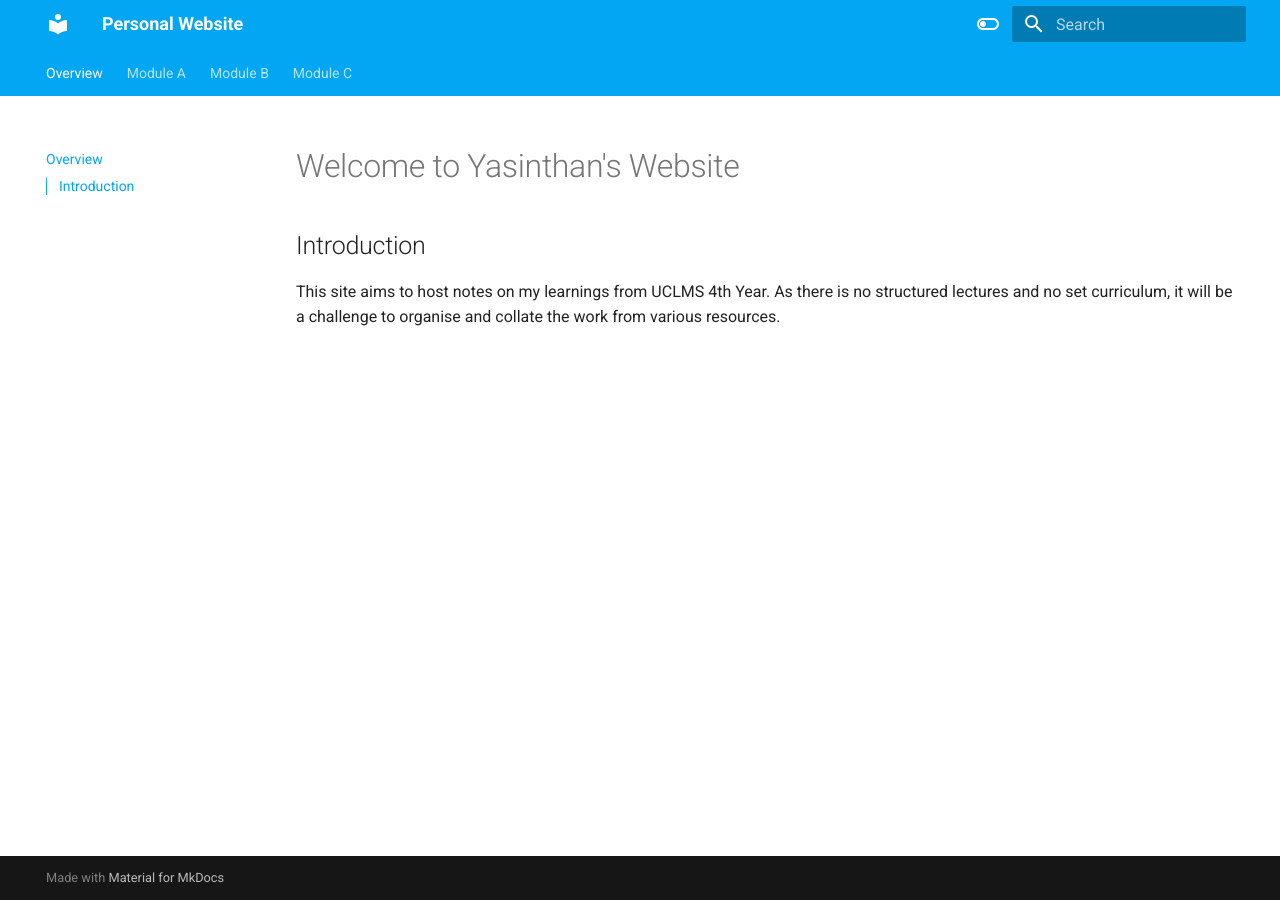
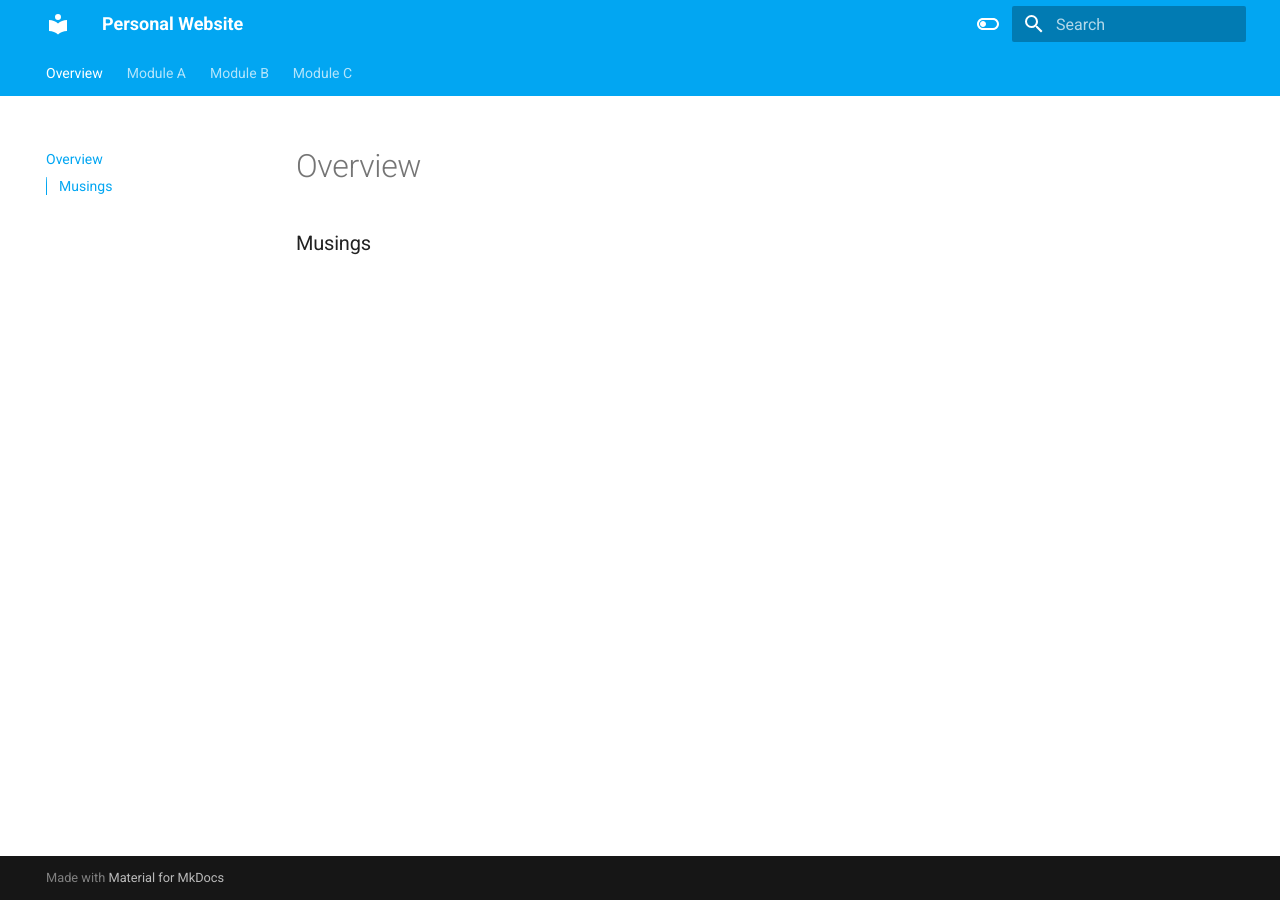
Before and after one commit to yasinthanvickneswaran/personal-website, an MkDocs documentation site: the page built from docs/index.md, in a window 1280 px wide. Built offline with MkDocs 1.6.1 and Material for MkDocs 9.7.7, drawn with Linux system fonts in a browser that asks for light colours.

Commit message:
Update index.md

```diff
--- a/docs/index.md
+++ b/docs/index.md
@@ -1,4 +1 @@
-# Welcome to Yasinthan's Website
-
-## Introduction
-This site aims to host notes on my learnings from UCLMS 4th Year. As there is no structured lectures and no set curriculum, it will be a challenge to organise and collate the work from various resources.
+### Musings
```
